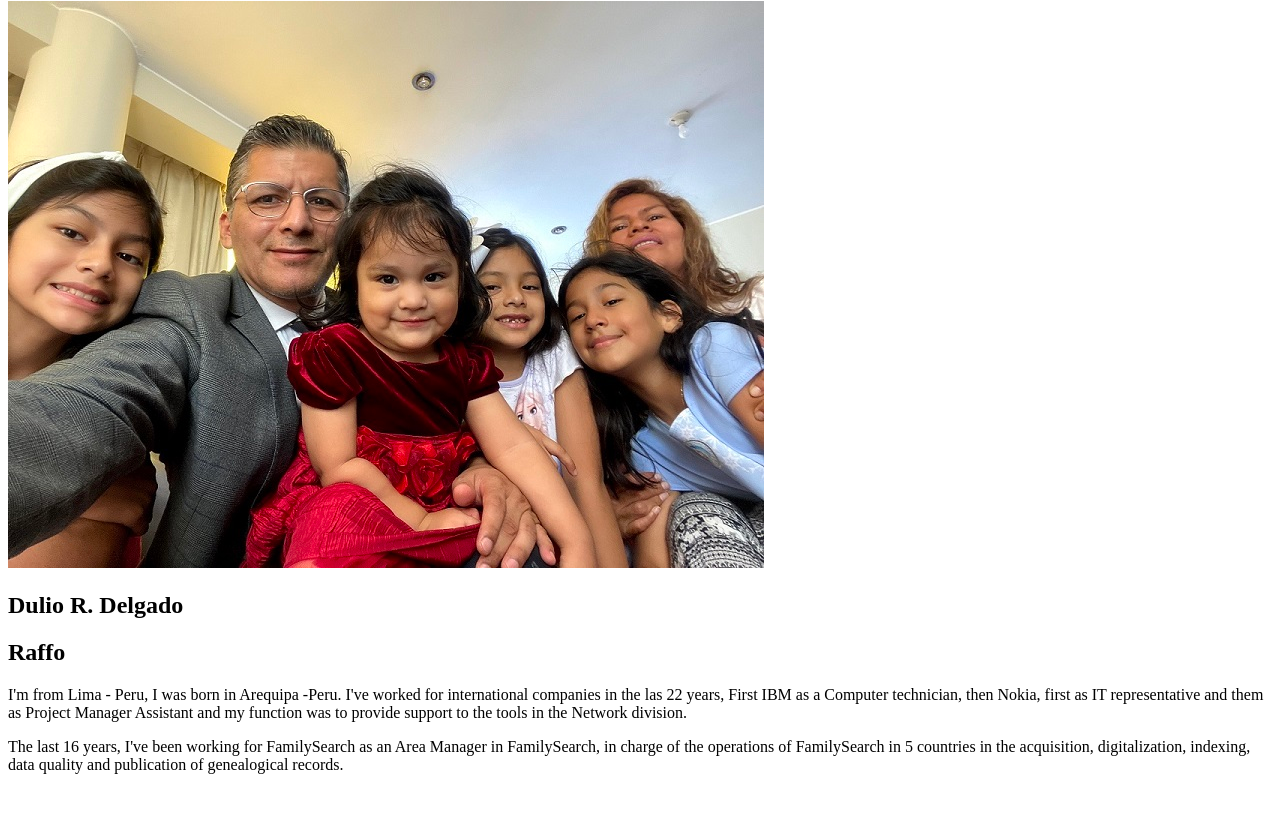
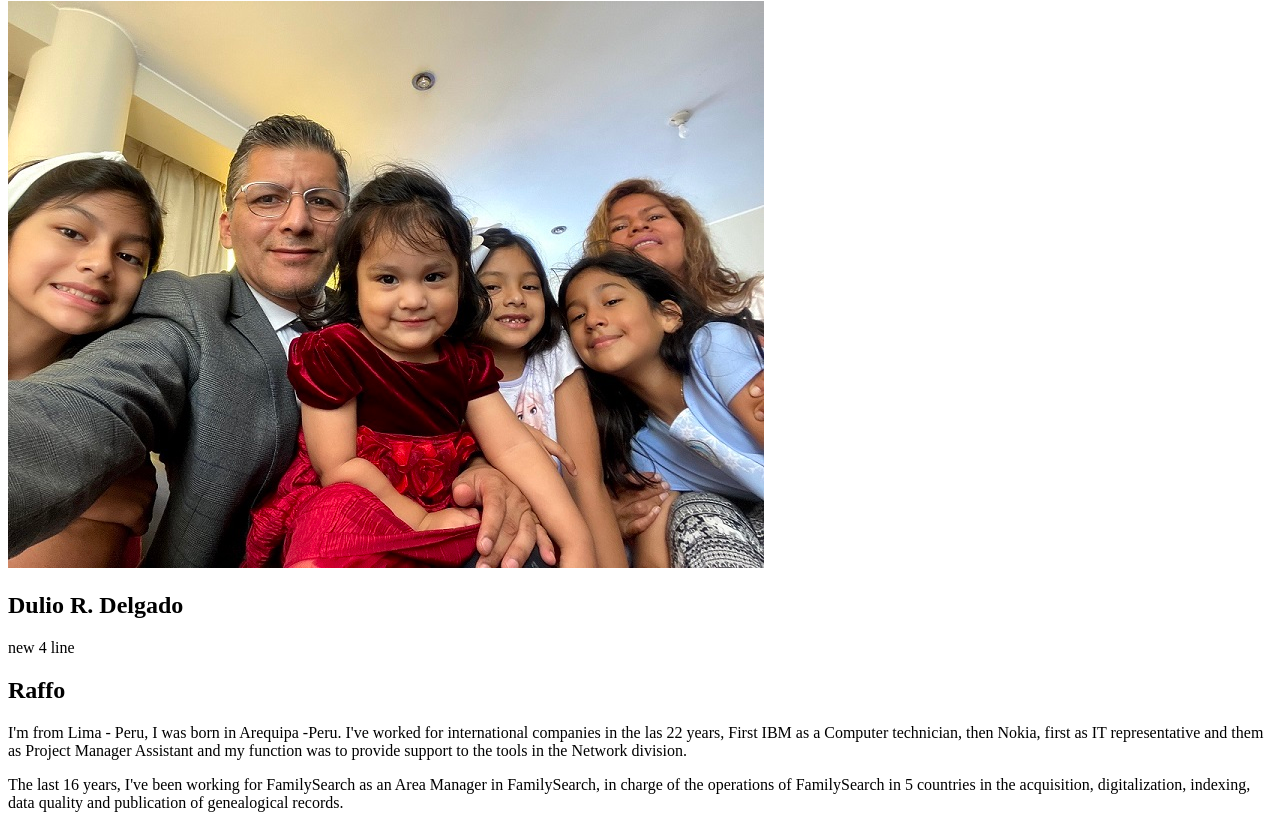
Before and after one commit to duliodelgado/WDD130, a plain HTML site: page aboutme/index.html in a window 1280 px wide. Shown: the part 79-907 px from the top of the page. Before the commit the page ends 869 px from the top, so only its background shows below. Drawn offline with Linux system fonts and the light colour scheme.

Commit message:
first commit

```diff
--- a/aboutme/index.html
+++ b/aboutme/index.html
@@ -13,6 +13,7 @@
 </h1>
 <img alt="happy grandad" src="images/myphoto.jpg" >
 <h2>Dulio R. Delgado </h2>
+<p>new 4 line</p>
 <h2>Raffo</h2>
 <p>I'm from Lima - Peru, I was born in Arequipa -Peru.
     I've worked for international companies in the las 22 years,
```
